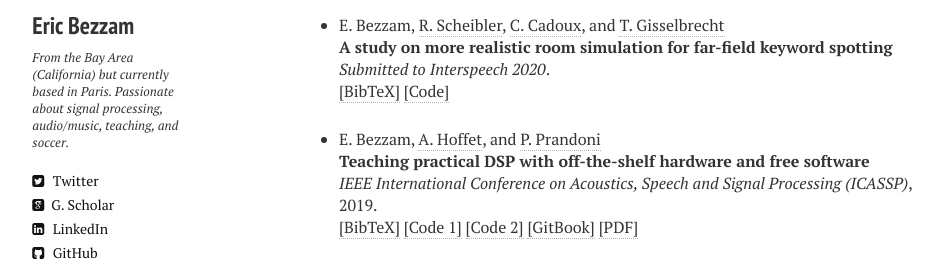
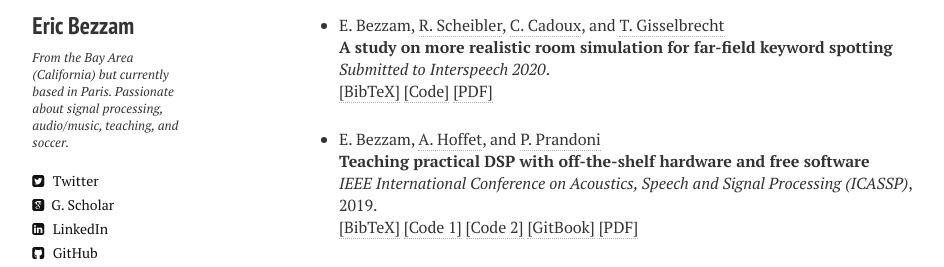
Before and after one commit to ebezzam/ebezzam.github.io, a Jekyll site: the page built from publications.md, in a window 1280 px wide. Shown: the part 243-510 px from the top of the page, without its empty margins (21-965 px from the left). Built offline with Jekyll 4.4.1, drawn with Linux system fonts in a browser that asks for light colours; nearby versions of some CDN libraries.

Commit message:
Fix bibtex and add PDF link.

```diff
--- a/_layouts/publications.html
+++ b/_layouts/publications.html
@@ -93,10 +93,12 @@ E. Bezzam, <a href="http://www.robinscheibler.org/" target="_blank">R. Scheibler
 <br><b>A study on more realistic room simulation for far-field keyword spotting</b><br>
 <i>Submitted to Interspeech 2020</i>.
 <br />
-<a href="javascript:toggleBibtex('Bezzam2019ICASSP')">[BibTeX]</a>
+<a href="javascript:toggleBibtex('bezzam2020roomSimulation')">[BibTeX]</a>
 <a href="https://github.com/ebezzam/room-simulation"  target="_blank">[Code]</a>
+<a href="https://arxiv.org/pdf/2006.02774.pdf" target="_blank">[PDF]</a>
+
 </p>
-<div id="bib_Bezzam2019ICASSP" class="bibtex noshow">
+<div id="bib_bezzam2020roomSimulation" class="bibtex noshow">
 <pre>
 @inproceedings{bezzam2020roomSimulation,
   title={A study on more realistic room simulation for far-field keyword spotting},
```
